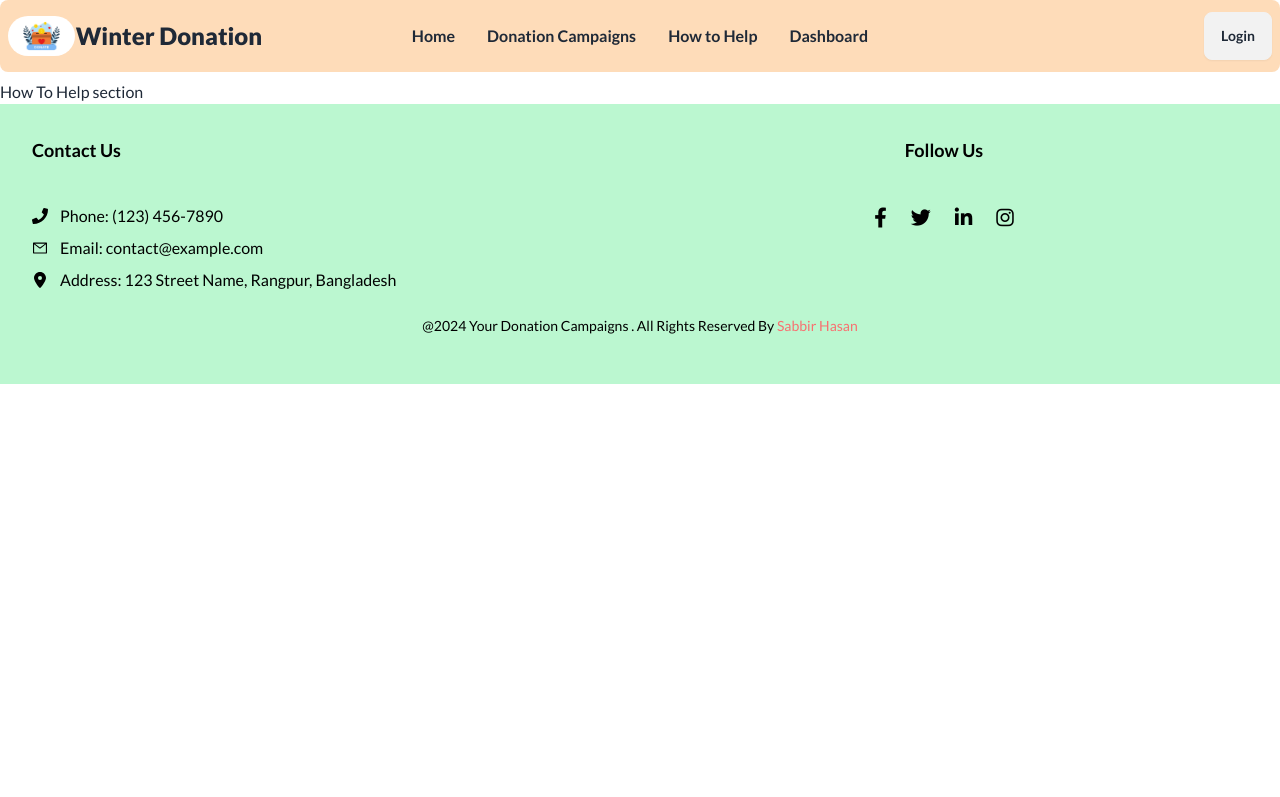
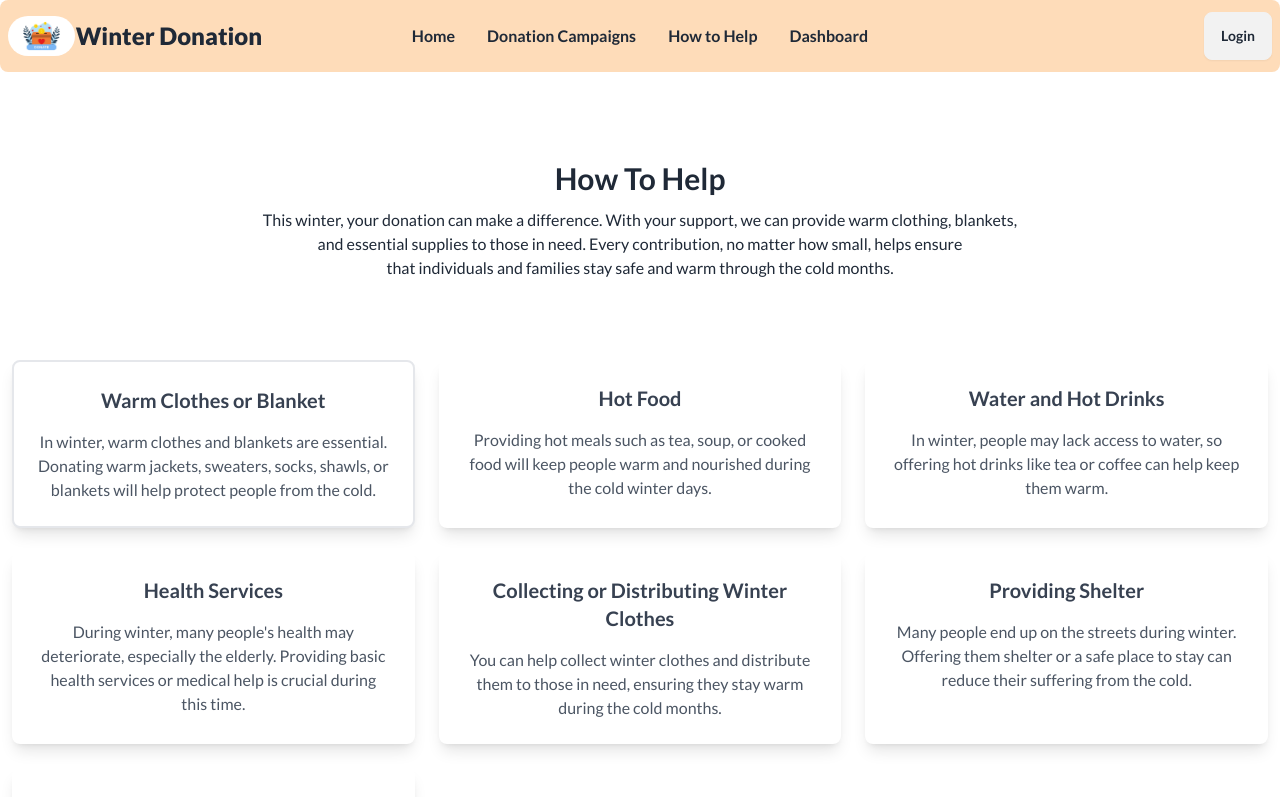
Before and after one commit to sabbir6175/Winter-Donation, a React (Vite) app: page /HowToHelp in a window 1280 px wide. Shown: the top 797 px of the page. Built offline with nearby package versions, Linux system fonts and the light colour scheme; no server answers.

Commit message:
How to help Componet a work complete

```diff
--- a/src/component/ErrorPage.jsx
+++ b/src/component/ErrorPage.jsx
@@ -1,4 +1,5 @@
 import React from 'react';
+import { Link } from 'react-router-dom';
 
 
 const ErrorPage = () => {
@@ -13,9 +14,7 @@ const ErrorPage = () => {
                 <div className="hero-overlay bg-opacity-60"></div>
                 <div className="hero-content text-neutral-content text-center">
                     <div className="max-w-md">
-                    <h2 className='text-8xl font-extrabold text-center mt-40 mb-3'>Error page 401</h2>
-
-
+                    <Link to={'/'} className='text-8xl font-extrabold text-center mt-40 mb-3'>Error page 401</Link>
                     </div>
                 </div>
             </div>
--- a/src/component/HowToHelp.jsx
+++ b/src/component/HowToHelp.jsx
@@ -2,8 +2,55 @@ import React from 'react';
 
 const HowToHelp = () => {
     return (
-        <div>
-            <h1>How To Help section</h1>
+        <div className='bg-white'>
+            <div className='container mx-auto  py-20 '>
+                <h1 className='text-center font-bold text-3xl mb-3'>How To Help</h1>
+                <p className='text-center'>This winter, your donation can make a difference. With your support, we can provide warm clothing, blankets,<br /> and essential supplies to those in need. Every contribution, no matter how small,  helps ensure <br /> that individuals and families stay safe and warm through the cold months.</p>
+
+                <div class="grid grid-cols-1 md:grid-cols-2 lg:grid-cols-3 gap-6 text-center my-20 px-3">
+
+                    <div class="bg-white border-2 shadow-lg rounded-lg p-6">
+                        <h2 class="text-xl font-semibold text-gray-700 mb-4">Warm Clothes or Blanket</h2>
+                        <p class="text-gray-600">In winter, warm clothes and blankets are essential. Donating warm jackets, sweaters, socks, shawls, or blankets will help protect people from the cold.</p>
+                    </div>
+
+
+                    <div class="bg-white shadow-lg rounded-lg p-6">
+                        <h2 class="text-xl font-semibold text-gray-700 mb-4">Hot Food</h2>
+                        <p class="text-gray-600">Providing hot meals such as tea, soup, or cooked food will keep people warm and nourished during the cold winter days.</p>
+                    </div>
+
+
+                    <div class="bg-white shadow-lg rounded-lg p-6">
+                        <h2 class="text-xl font-semibold text-gray-700 mb-4">Water and Hot Drinks</h2>
+                        <p class="text-gray-600">In winter, people may lack access to water, so offering hot drinks like tea or coffee can help keep them warm.</p>
+                    </div>
+
+
+                    <div class="bg-white shadow-lg rounded-lg p-6">
+                        <h2 class="text-xl font-semibold text-gray-700 mb-4">Health Services</h2>
+                        <p class="text-gray-600">During winter, many people's health may deteriorate, especially the elderly. Providing basic health services or medical help is crucial during this time.</p>
+                    </div>
+
+                    <div class="bg-white shadow-lg rounded-lg p-6">
+                        <h2 class="text-xl font-semibold text-gray-700 mb-4">Collecting or Distributing Winter Clothes</h2>
+                        <p class="text-gray-600">You can help collect winter clothes and distribute them to those in need, ensuring they stay warm during the cold months.</p>
+                    </div>
+
+
+                    <div class="bg-white shadow-lg rounded-lg p-6">
+                        <h2 class="text-xl font-semibold text-gray-700 mb-4">Providing Shelter</h2>
+                        <p class="text-gray-600">Many people end up on the streets during winter. Offering them shelter or a safe place to stay can reduce their suffering from the cold.</p>
+                    </div>
+
+
+                    <div class="bg-white shadow-lg rounded-lg p-6">
+                        <h2 class="text-xl font-semibold text-gray-700 mb-4">Donations of Money or Food</h2>
+                        <p class="text-gray-600">If you cannot donate time or materials, you can still help by donating money or food to those in need.</p>
+                    </div>
+                </div>
+            </div>
+
         </div>
     );
 };
```
